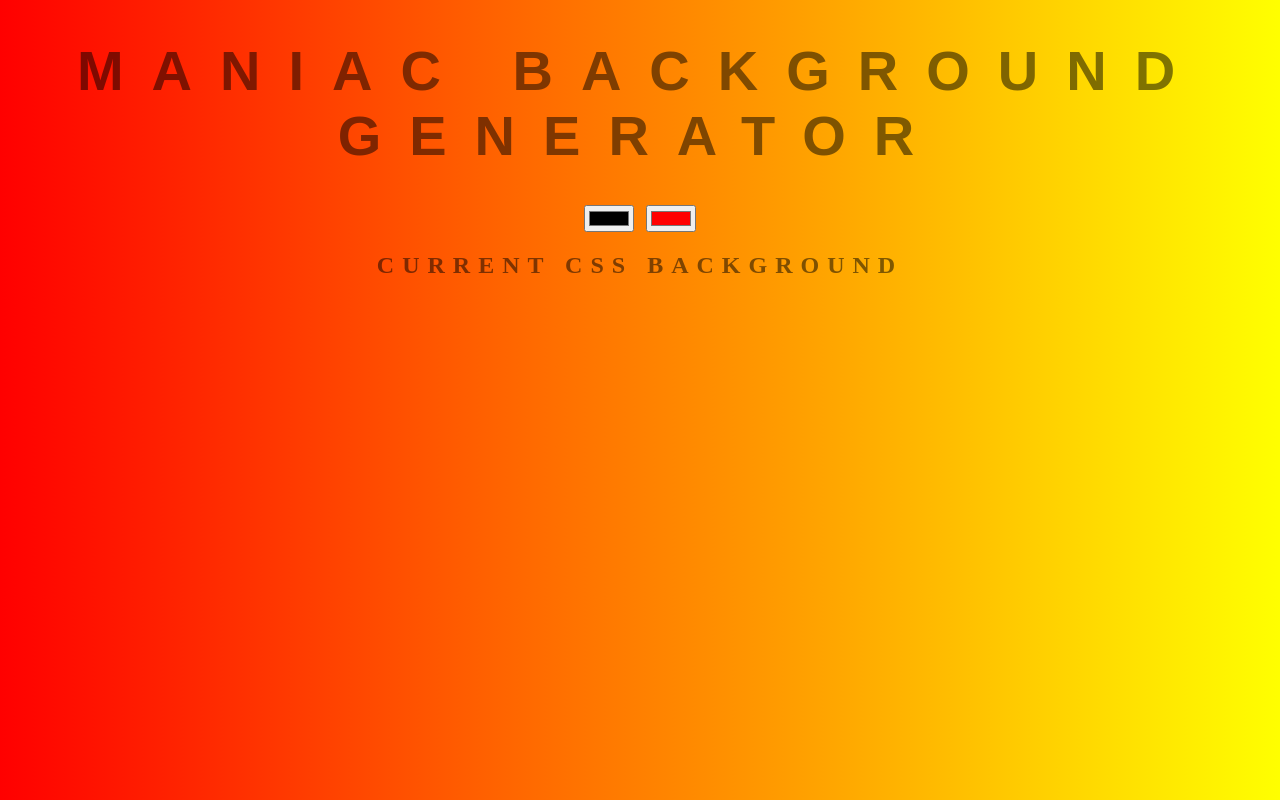
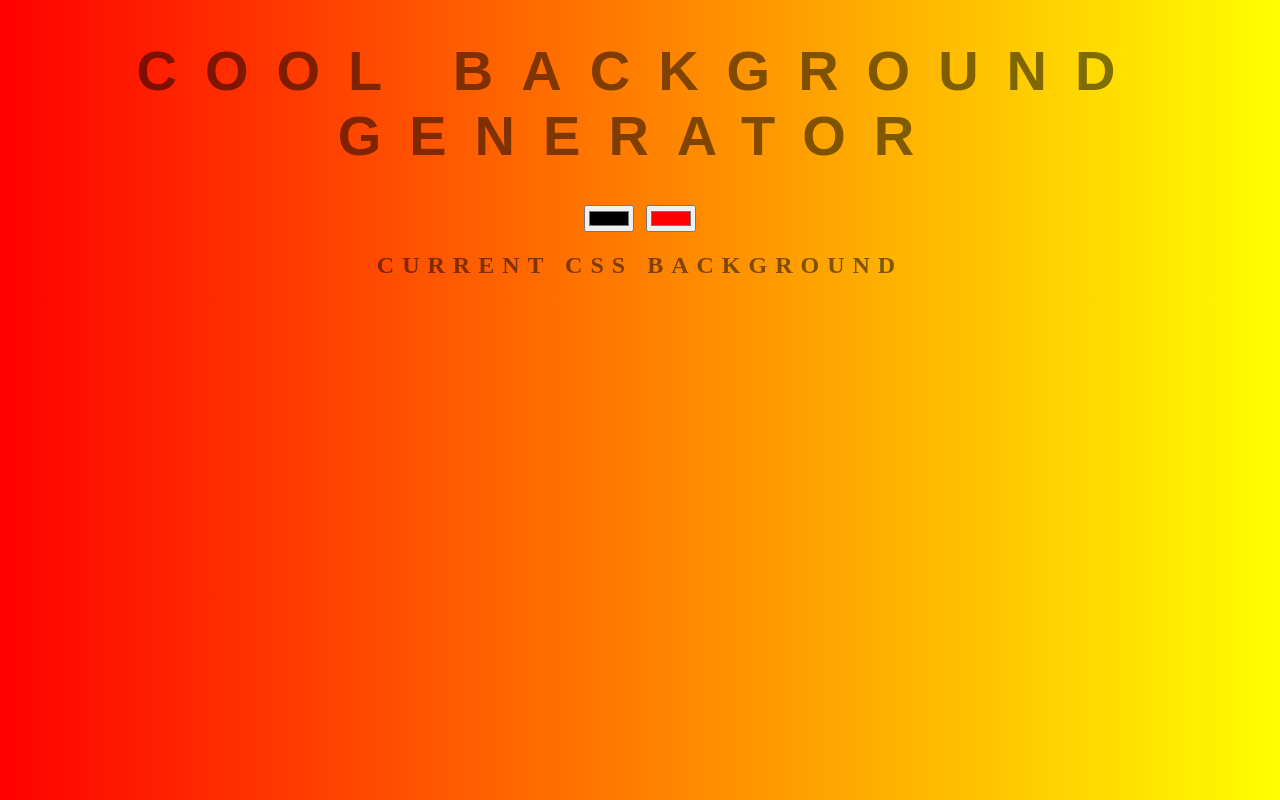
Before and after one commit to sidiq20/background, a plain HTML site: page index.html in a window 1280 px wide. Drawn offline with Linux system fonts and the light colour scheme.

Commit message:
changing title

```diff
--- a/index.html
+++ b/index.html
@@ -5,7 +5,7 @@
 	<link rel="stylesheet" type="text/css" href="style.css">
 </head>
 <body id="gradient">
-	<h1>maniac Background Generator</h1>
+	<h1>cool Background Generator</h1>
 	<input class="color1" type="color" name="color1" vqasalue="#00ff00">
 	<input class="color2" type="color" name="color2" value="#ff0000">
 	<h2>Current CSS Background</h2>
```
